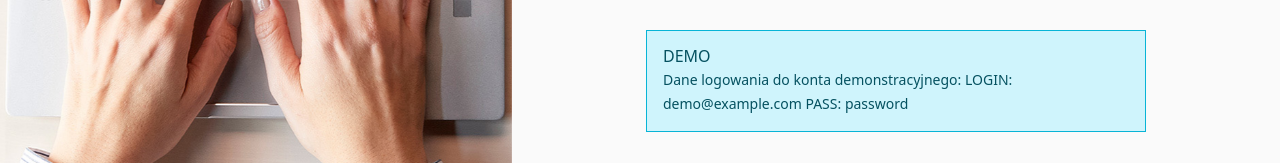
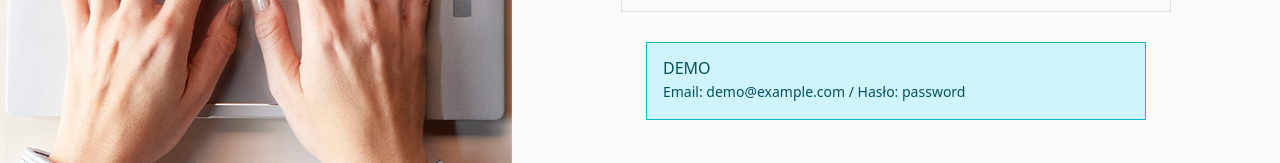
Before and after one commit to szymanskicode/adfinder-client-demo, a React (Create React App) app: page /logowanie in a window 1280 px wide. Shown: the part 513-676 px from the top of the page. Built offline with nearby package versions, Linux system fonts and the light colour scheme; no server answers.

Commit message:
Information about demo credentials changed

```diff
--- a/src/pages/login/Login.js
+++ b/src/pages/login/Login.js
@@ -101,8 +101,7 @@ const Login = () => {
             <div style={{ marginLeft: "-30px" }}>
               <Demo
                 title="DEMO"
-                message="Dane logowania do konta demonstracyjnego:
-                LOGIN: demo@example.com PASS: password "
+                message="Email: demo@example.com / Hasło: password"
               />
             </div>
           </div>
```
